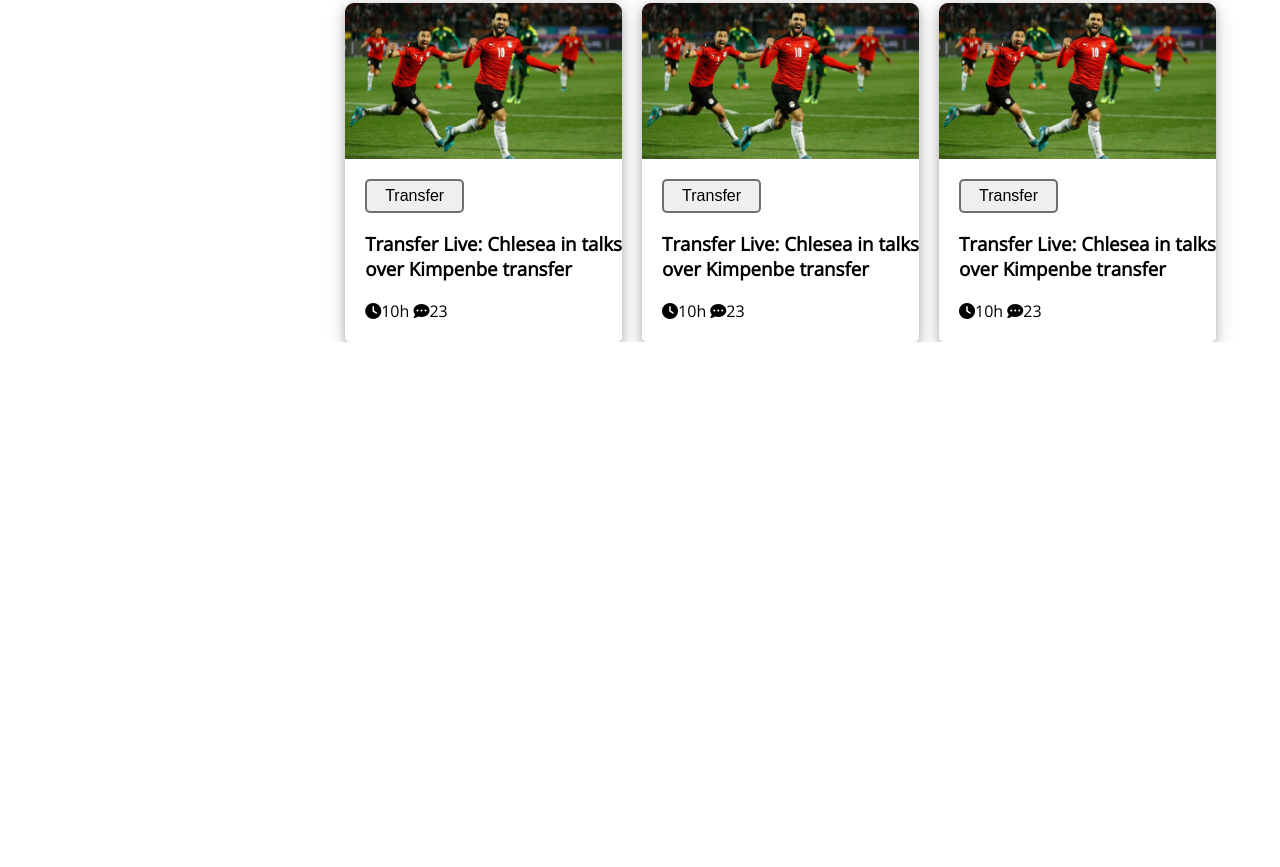
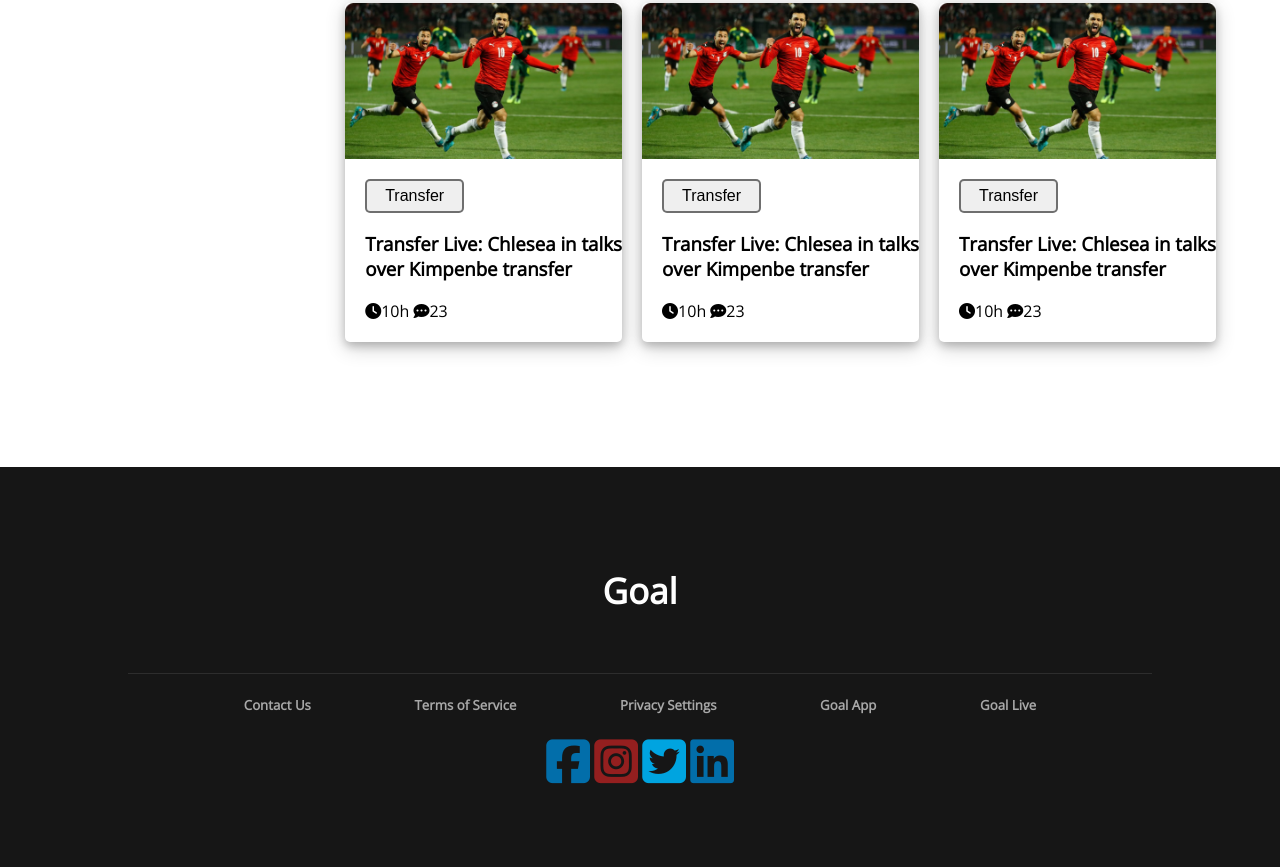
Before and after one commit to Tanmoysana/world-cup-assainment, a plain HTML site: page index.html in a window 1280 px wide. Shown: the part 1339-2206 px from the top of the page. Before the commit the page ends 1681 px from the top, so only its background shows below. Drawn offline with nearby package versions, Linux system fonts and the light colour scheme.

Commit message:
footer finish

```diff
--- a/css/style.css
+++ b/css/style.css
@@ -118,3 +118,54 @@ body{
     font-weight: 500;
     font-size: 16px;
 }
+/* footer */
+footer{
+    width: 100%;
+    height: 400px;;
+    background-color: #161616;
+    margin-top: 125px;
+}
+footer h2{
+    color: white;
+    text-align: center;
+    padding-top:100px ;
+    font-size: 35px;
+    padding-bottom:30px ;
+}
+hr{
+   width: 80%;
+   margin: 0 auto;
+   padding: 0;
+   height: 1px;
+   background-color: #2D2D2D;
+   border: none;
+}
+.footer{
+    color: #A8A8A8;
+    display: flex;
+    width: 70%;
+    margin: auto;
+    justify-content: space-around;
+}
+.icon{
+    width: 15%;
+    margin: auto;
+    display: flex;
+    justify-content: space-around;
+}
+.fa-facebook-square{
+   font-size: 50px;
+   color: #026EAA;
+}
+.fa-instagram-square{
+    font-size: 50px;
+    color: #941f1f;
+}
+.fa-twitter-square{
+    font-size: 50px;
+    color: #00A4E0;
+}
+.fa-linkedin{
+    font-size: 50px;
+    color: #026EAA;
+}
--- a/index.html
+++ b/index.html
@@ -151,6 +151,23 @@
         </div>
 
     </section>
+    <footer>
+        <h2>Goal</h2>
+        <hr>
+        <div class="footer">
+            <h5>Contact Us</h5>
+            <h5>Terms of Service</h5>
+            <h5>Privacy Settings</h5>
+            <h5>Goal App</h5>
+            <h5>Goal Live</h5>
+        </div>
+        <div class="icon">
+            <a href="https://web.facebook.com/login/?_rdc=1&_rdr"><i class="fa-brands fa-facebook-square"></i></a>
+            <a href="https://www.instagram.com/accounts/login/"><i class="fa-brands fa-instagram-square"></i></a>
+            <a href="https://twitter.com/i/flow/login"><i class="fa-brands fa-twitter-square"></i></a>
+            <a href="https://www.linkedin.com/login"><i class="fa-brands fa-linkedin"></i></a>
+        </div>
+    </footer>
 
 
 </body>
```
